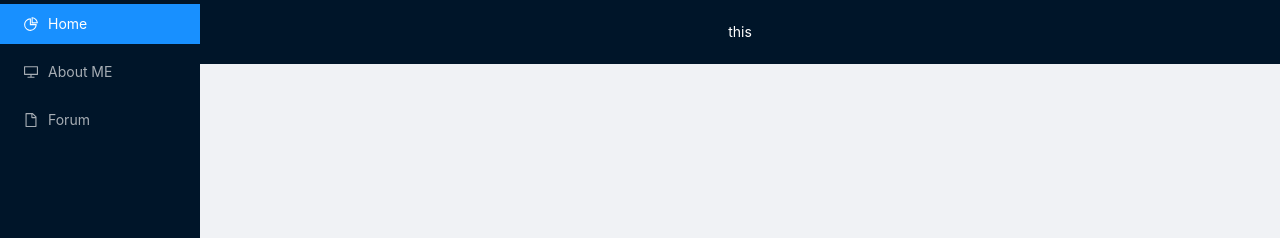
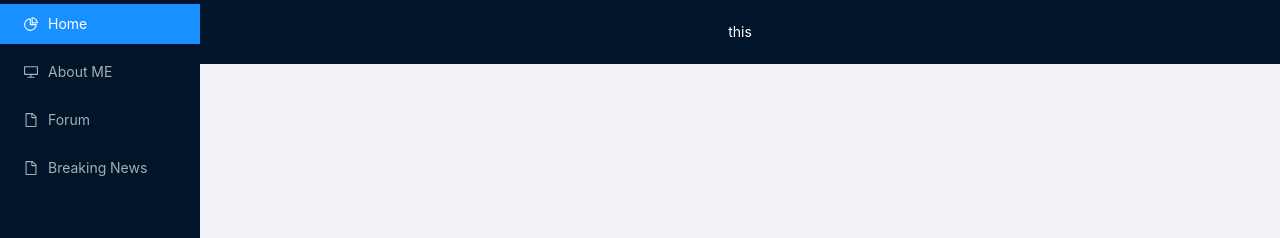
Before and after one commit to xp380/XP2020, a React (Create React App) app in the folder FRONT/: page /news in a window 1280 px wide. Shown: the top 238 px of the page. Built offline with nearby package versions, Linux system fonts and the light colour scheme; no server answers.

Commit message:
convert class into function

```diff
--- a/FRONT/src/App.js
+++ b/FRONT/src/App.js
@@ -1,39 +1,29 @@
-import React, {useState} from 'react'
+import React, { useState } from 'react'
 import { Layout, Menu } from 'antd';
-import {BrowserRouter as Router,Switch,Route,Link} from "react-router-dom";
-import {DesktopOutlined,PieChartOutlined,FileOutlined,} from '@ant-design/icons';
-import  HomePage  from './components/HomePage'
-import  AboutMe  from './components/AboutMe';
-import  Forum  from './components/Forum';
+import { BrowserRouter as Router, Switch, Route, Link } from "react-router-dom";
+import { DesktopOutlined, PieChartOutlined, FileOutlined, } from '@ant-design/icons';
+
+import HomePage from './components/HomePage'
+import AboutMe from './components/AboutMe';
+import Forum from './components/Forum';
+import News from './components/News'
+
+
 
 const { Header, Content, Footer, Sider } = Layout;
 
 
-// export default function App(){
-//   const [collapsed, setCollapsed] = useState('false')
-//   const onCollapse(() => {
 
-//   })
-// }
-class App extends React.Component {
-  state = {
-    collapsed: false,
+function DashBoard() {
+  const [collapsed, setCollapsed] = useState(false)
+  const onCollapse = collapsed => {
+    console.log(collapsed);
+    setCollapsed({ collapsed });
   };
-
-  onCollapse = collapsed => {
-    console.log(collapsed);
-    this.setState({ collapsed });
-  };
-
-
-  render() {
-    const { collapsed } = this.state;
-
-
   return (
     <Router>
       <Layout style={{ minHeight: '100vh' }}>
-        <Sider collapsible collapsed={collapsed} onCollapse={this.onCollapse}>
+        <Sider collapsible collapsed={collapsed} onCollapse={onCollapse}>
           <div className="logo" />
           <Menu theme="dark" defaultSelectedKeys={['1']} mode="inline">
             <Menu.Item key="1" icon={<PieChartOutlined />}>
@@ -45,6 +35,9 @@ class App extends React.Component {
             <Menu.Item key="9" icon={<FileOutlined />}>
               <Link to="/forum">Forum</Link>
             </Menu.Item>
+            <Menu.Item key="5" icon={<FileOutlined />}>
+              <Link to="/news">Breaking News</Link>
+            </Menu.Item>
           </Menu>
         </Sider>
         <Layout className="site-layout">
@@ -55,7 +48,9 @@ class App extends React.Component {
                 <Route exact path="/" component={HomePage} />
                 <Route path="/aboutMe" component={AboutMe} />
                 <Route path="/forum" component={Forum} />
-        </Switch>            </div>
+                <Route path="/news" component={News} />
+              </Switch>
+            </div>
           </Content>
           <Footer style={{ textAlign: 'center' }}>This is the website designed by the great Vincent Kouoï</Footer>
         </Layout>
@@ -63,6 +58,63 @@ class App extends React.Component {
     </Router>
   );
 }
+
+
+export default function App() {
+  return <DashBoard />
 }
+// class App extends React.Component {
+//   state = {
+//     collapsed: false,
+//   };
 
-export default App
+  // onCollapse = collapsed => {
+  //   console.log(collapsed);
+  //   this.setState({ collapsed });
+  // };
+
+//   render() {
+//     const { collapsed } = this.state;
+
+
+//     return (
+//       <Router>
+//         <Layout style={{ minHeight: '100vh' }}>
+//           <Sider collapsible collapsed={collapsed} onCollapse={this.onCollapse}>
+//             <div className="logo" />
+//             <Menu theme="dark" defaultSelectedKeys={['1']} mode="inline">
+//               <Menu.Item key="1" icon={<PieChartOutlined />}>
+//                 <Link to="/">Home</Link>
+//               </Menu.Item>
+//               <Menu.Item key="2" icon={<DesktopOutlined />}>
+//                 <Link to="/aboutMe">About ME</Link>
+//               </Menu.Item>
+//               <Menu.Item key="9" icon={<FileOutlined />}>
+//                 <Link to="/forum">Forum</Link>
+//               </Menu.Item>
+//               <Menu.Item key="5" icon={<FileOutlined />}>
+//                 <Link to="/news">Breaking News</Link>
+//               </Menu.Item>
+//             </Menu>
+//           </Sider>
+//           <Layout className="site-layout">
+//             <Header className="site-layout-background" style={{ padding: 0, textAlign: 'center', color: "white" }}> this</Header>
+//             <Content style={{ margin: '0 16px' }}>
+//               <div className="site-layout-background" style={{ padding: 24, minHeight: 360 }}>
+//                 <Switch>
+//                   <Route exact path="/" component={HomePage} />
+//                   <Route path="/aboutMe" component={AboutMe} />
+//                   <Route path="/forum" component={Forum} />
+//                   <Route path="/news" component={News} />
+
+//                 </Switch>            </div>
+//             </Content>
+//             <Footer style={{ textAlign: 'center' }}>This is the website designed by the great Vincent Kouoï</Footer>
+//           </Layout>
+//         </Layout>
+//       </Router>
+//     );
+//   }
+// }
+
+// export default App
--- /dev/null
+++ b/FRONT/src/components/News.js
@@ -0,0 +1,6 @@
+import React from 'react';
+
+export default function News() {
+    return <>
+    </>
+}
```
Also changed, not shown: 1 other file (tests, documents, lock files or other folders). Lines whose indentation alone changed are shown as unchanged.
